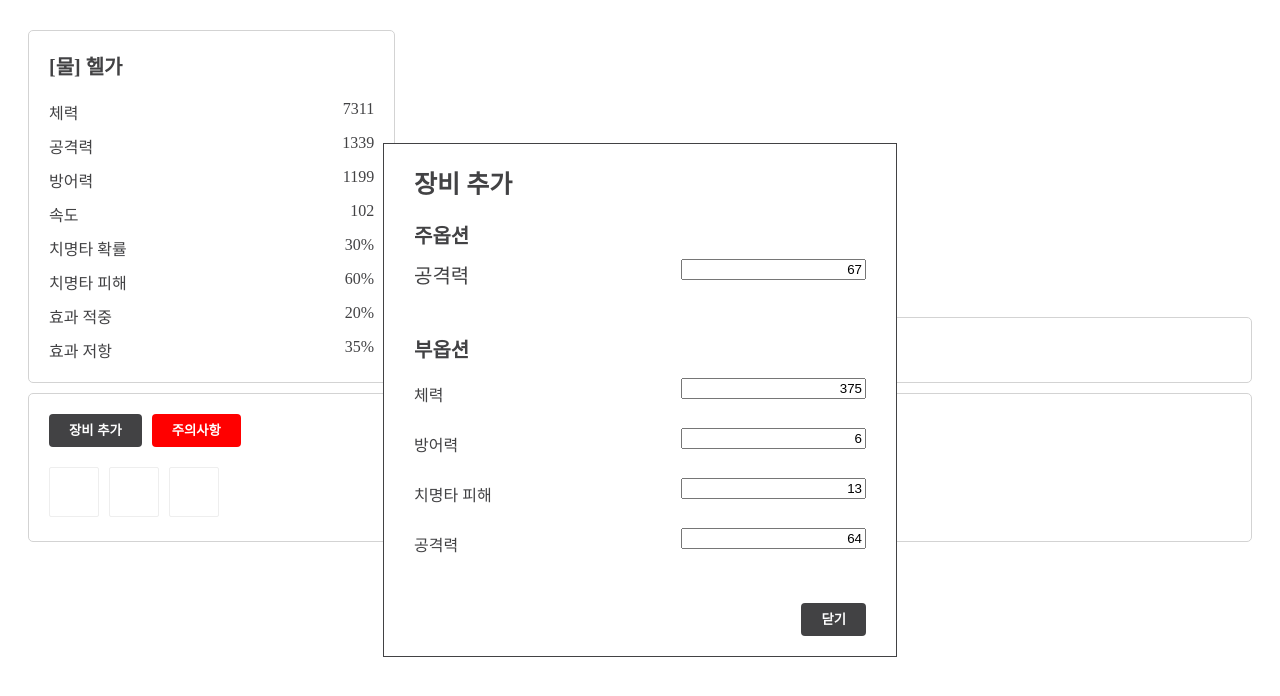
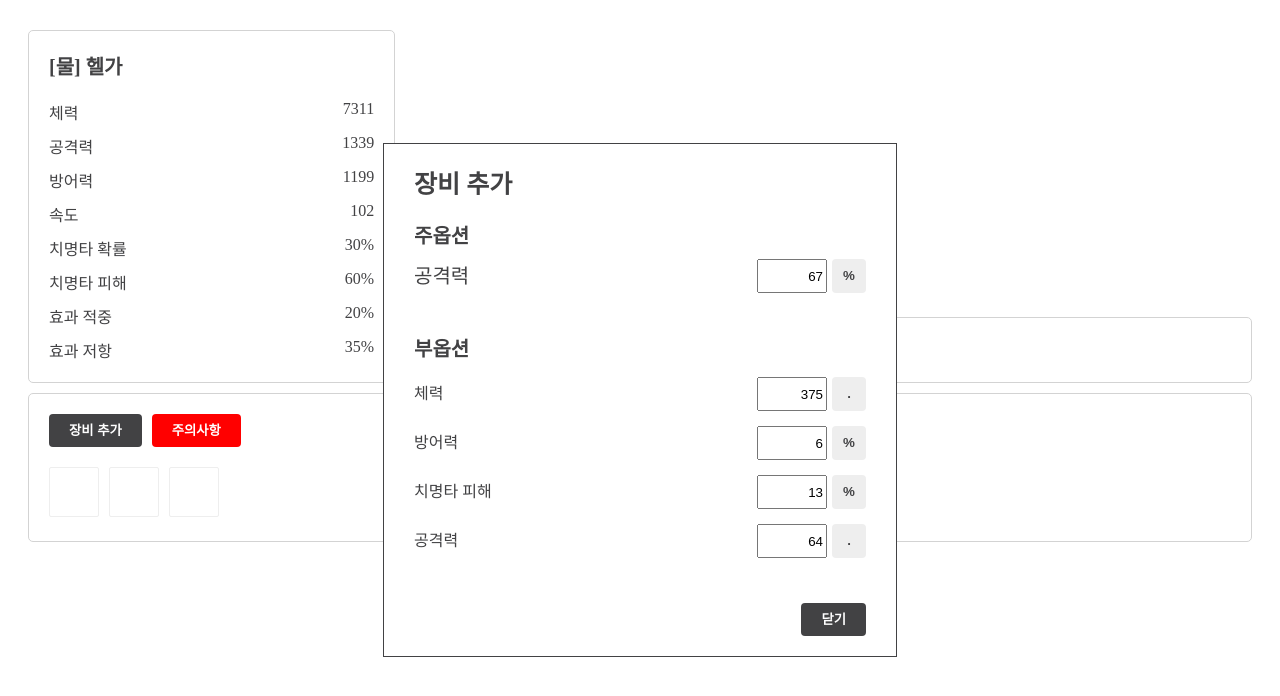
Before and after one commit to lee10104/LOH-equipment-vue, a Vue app: page / in a window 1280 px wide. Both pictures are taken after a click on the button "장비 추가". Shown: the top 696 px of the page. Built offline with nearby package versions, Linux system fonts and the light colour scheme; a web font is replaced by a local one.

Commit message:
장비 입력칸에 퍼센트/깡숫자 선택 버튼 추가

```diff
--- a/src/components/AppButton.vue
+++ b/src/components/AppButton.vue
@@ -1,5 +1,5 @@
 <template>
-  <button :class="['AppButton', 'AppButton--' + color]" @click="$emit('click')">
+  <button :class="buttonClass" @click="$emit('click')">
     {{ label }}
   </button>
 </template>
@@ -9,7 +9,19 @@ export default {
   name: 'AppButton',
   props: {
     label: { type: String, required: true },
-    color: { type: String, default: 'default' }
+    color: { type: String, default: null },
+    size: { type: String, default: null }
+  },
+  computed: {
+    buttonClass() {
+      const { color, size } = this;
+      const classList = ['AppButton'];
+
+      if (color) classList.push('AppButton--' + color);
+      if (size) classList.push('AppButton--' + size);
+
+      return classList.join(' ');
+    }
   }
 };
 </script>
@@ -23,17 +35,25 @@ export default {
   font-weight: 700;
   line-height: 1;
   cursor: pointer;
+  background-color: #424244;
 
   & + & {
     margin-left: 10px;
   }
 
-  &--default {
-    background-color: #424244;
-  }
-
   &--red {
     background-color: red;
   }
+
+  &--light-grey {
+    background-color: #EEEEEE;
+    color: #424244;
+  }
+
+  &--small {
+    padding: 0;
+    height: 34px;
+    width: 34px;
+  }
 }
 </style>
--- a/src/components/EquipmentFormDialog.vue
+++ b/src/components/EquipmentFormDialog.vue
@@ -5,7 +5,16 @@
       <div class="AppEquipmentDialog__option-title">{{ $t('equipment.main_option') }}</div>
       <div class="AppEquipmentDialog__main-option">
         {{ $t(`stats.${mainOption.id}`) }}
-        <input type="text" class="AppEquipmentDialog__value" :value="mainOption.value">
+        <div class="AppEquipmentDialog__value">
+          <input type="text" class="AppEquipmentDialog__input" :value="mainOption.value">
+          <AppButton
+            class="AppEquipmentDialog__button"
+            :label="isPercentage(mainOption.type) ? '%' : '.'"
+            color="light-grey"
+            size="small"
+            @click="updateStatType('main')"
+          />
+        </div>
       </div>
       <div class="AppEquipmentDialog__sub-options">
         <div class="AppEquipmentDialog__option-title">{{ $t('equipment.sub_option') }}</div>
@@ -15,7 +24,16 @@
           v-bind:key="subOption.id"
         >
           {{ $t(`stats.${subOption.id}`) }}
-          <input type="text" class="AppEquipmentDialog__value" :value="subOption.value">
+          <div class="AppEquipmentDialog__value">
+            <input type="text" class="AppEquipmentDialog__input" :value="subOption.value">
+            <AppButton
+              class="AppEquipmentDialog__button"
+              :label="isPercentage(subOption.type) ? '%' : '.'"
+              color="light-grey"
+              size="small"
+              @click="updateStatType('main')"
+            />
+          </div>
         </div>
       </div>
     </template>
@@ -38,6 +56,11 @@ export default {
         { id: 'attack', value: 64 }
       ]
     }
+  },
+  methods: {
+    isPercentage(type) {
+      return type === 'percentage';
+    }
   }
 };
 </script>
@@ -51,8 +74,10 @@ export default {
 
 .AppEquipmentDialog__main-option {
   font-size: 20px;
-  height: 35px;
-  line-height: 35px;
+  height: 34px;
+  line-height: 34px;
+  display: flex;
+  justify-content: space-between;
 }
 
 .AppEquipmentDialog__sub-options {
@@ -61,12 +86,22 @@ export default {
 
 .AppEquipmentDialog__sub-option {
   margin-top: 15px;
-  height: 35px;
-  line-height: 35px;
+  height: 34px;
+  line-height: 34px;
+  display: flex;
+  justify-content: space-between;
 }
 
-.AppEquipmentDialog__value {
+.AppEquipmentDialog__input {
+  height: 34px;
+  width: 70px;
   text-align: right;
-  float: right;
+  box-sizing: border-box;
+  vertical-align: top;
+}
+
+.AppEquipmentDialog__button {
+  margin-left: 5px;
+  vertical-align: top;
 }
 </style>
```
